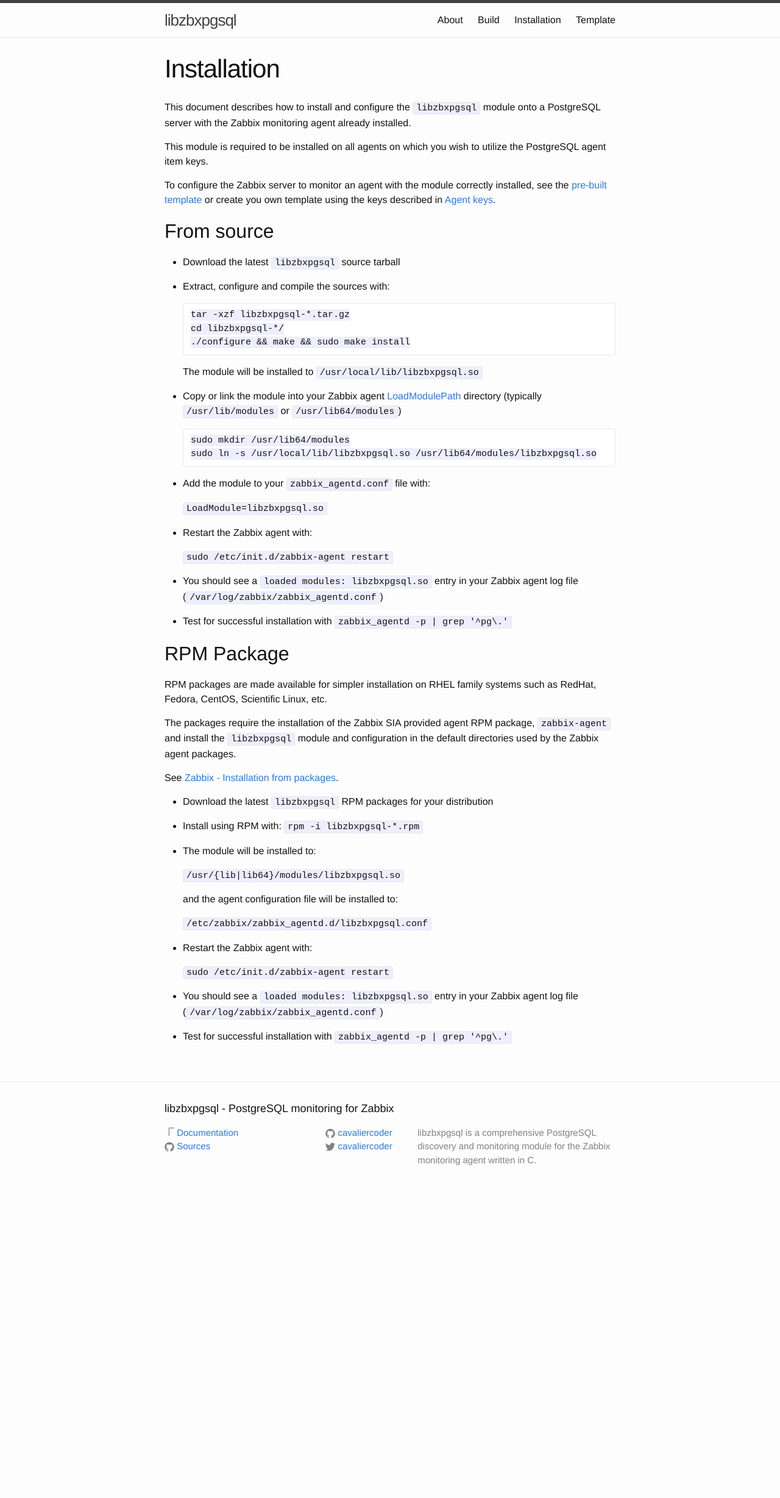
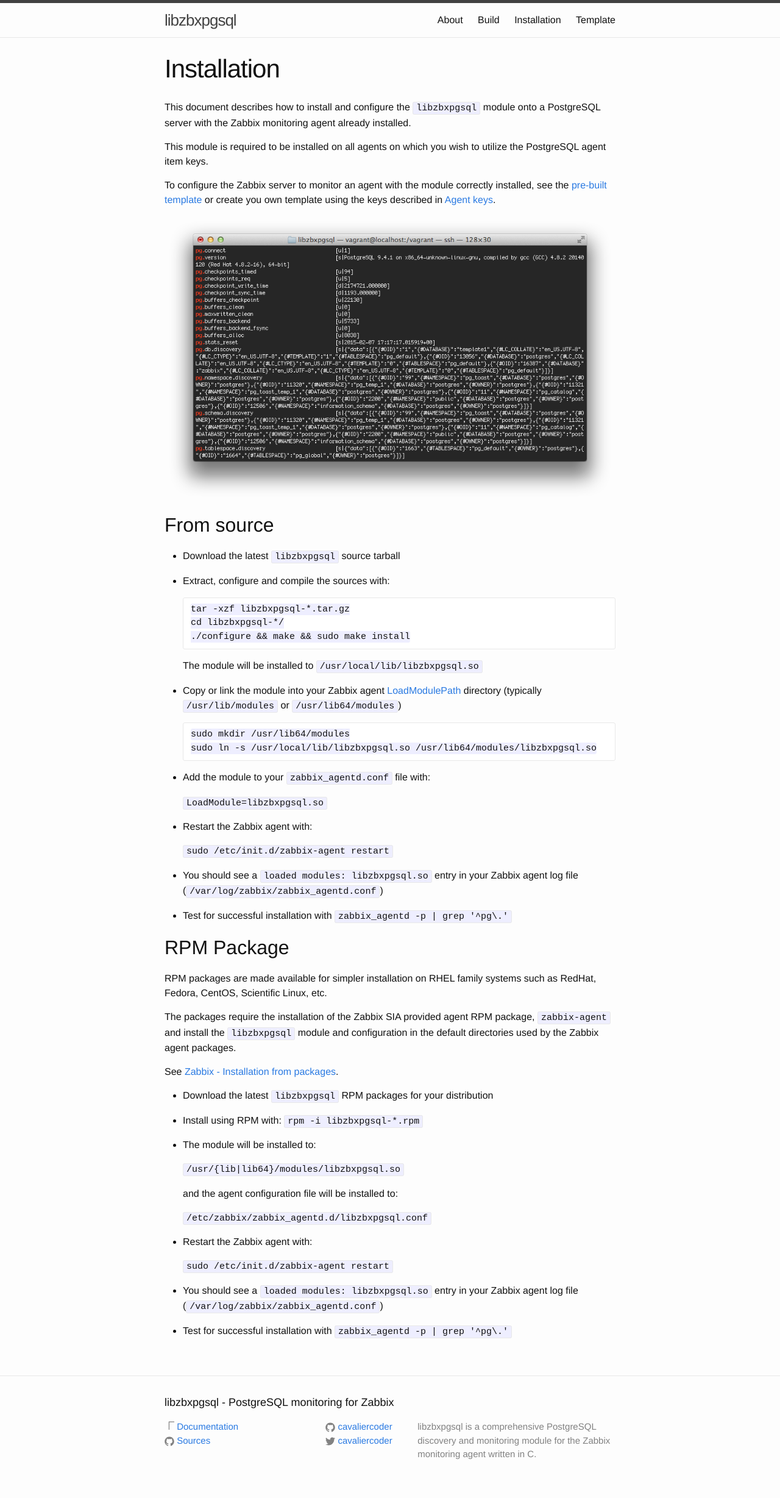
Before and after one commit to zabbix-tools/libzbxpgsql, a Jekyll site: the page built from _docs/installation.md, in a window 1280 px wide. Shown: the whole page at 61% size. Built offline with Jekyll 4.4.1, drawn with Linux system fonts in a browser that asks for light colours; before the commit the page ends 1974 px from its top, so only the background shows below that.

Commit message:
Added agent tests screenshot

```diff
--- a/_docs/installation.md
+++ b/_docs/installation.md
@@ -13,6 +13,8 @@ utilize the PostgreSQL agent item keys.
 To configure the Zabbix server to monitor an agent with the module correctly
 installed, see the [pre-built template]({{ site.baseurl }}/template/) or create
 you own template using the keys described in [Agent keys]({{ site.baseurl }}/agent-keys).
+
+![Agent tests screenshot]({{ site.baseurl }}/assets/agenttests.png)
 
 ## From source
 
```
Also changed, not shown: assets/agenttests.png (added).
